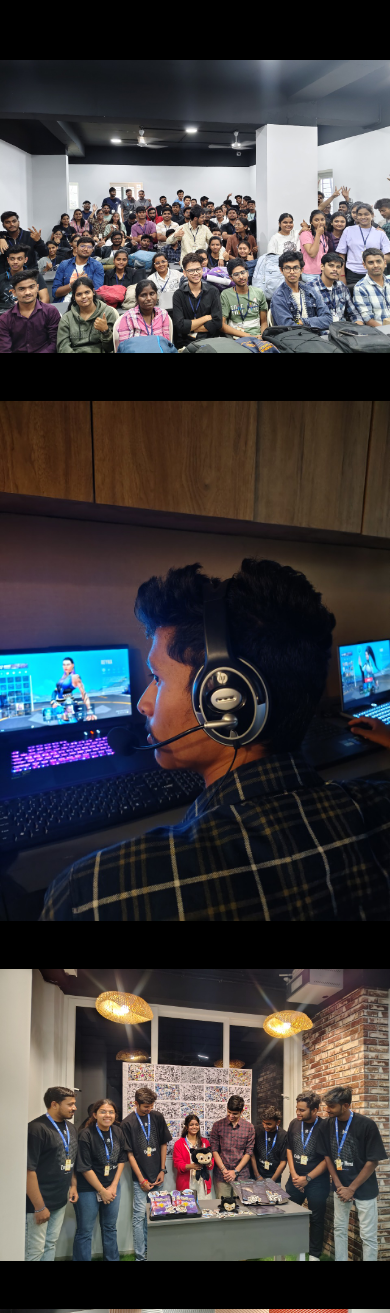
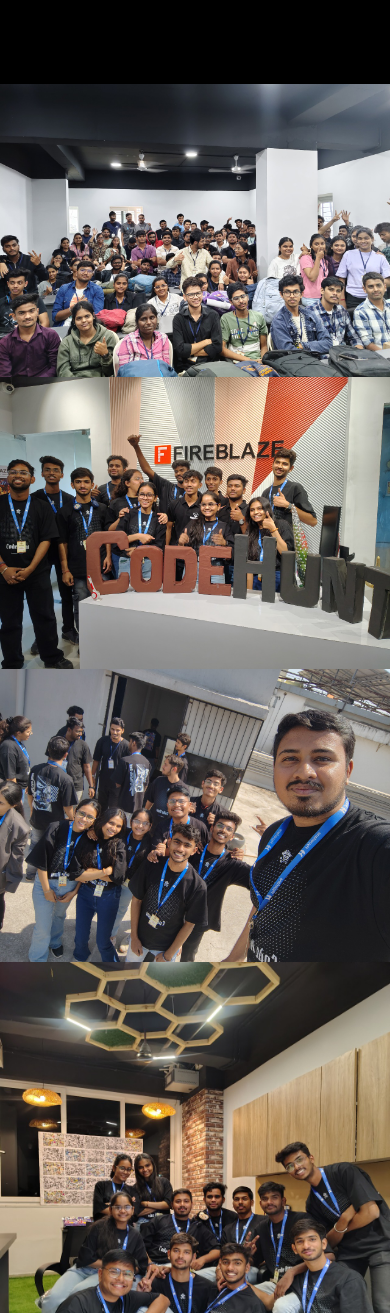
Before and after one commit to codetechie18/H4B-Main, a React (Vite) app: page /gallery in a window 390 px wide. Shown: the part 255-1568 px from the top of the page. Built offline with nearby package versions, Linux system fonts and the light colour scheme; a web font is replaced by a local one.

Commit message:
gallery update

```diff
--- a/src/Pages/Gallery.jsx
+++ b/src/Pages/Gallery.jsx
@@ -1,126 +1,202 @@
-import React from 'react';
+"use client";
 
-const Gallery = () => {
+import { useEffect, useState } from "react";
+import AnimatedTitle from "../Components/AnimatedTitle";
+import Footer from "../Components/Footer";
+
+export default function Gallery() {
+  const [mounted, setMounted] = useState(false);
+
+  useEffect(() => {
+    setMounted(true);
+  }, []);
+
+  if (!mounted) return null;
+
+  const CornerBorderWrapper = ({ children }) => (
+    <div className="relative">
+      <div className="relative p-1 rounded-lg overflow-hidden border border-white">
+        {children}
+        <div className="absolute top-0 left-0 w-4 h-4 border-t-2 border-l-2 border-green-500 z-20" />
+        <div className="absolute top-0 right-0 w-4 h-4 border-t-2 border-r-2 border-green-500 z-20" />
+        <div className="absolute bottom-0 left-0 w-4 h-4 border-b-2 border-l-2 border-green-500 z-20" />
+        <div className="absolute bottom-0 right-0 w-4 h-4 border-b-2 border-r-2 border-green-500 z-20" />
+
+        <div className="absolute top-0 left-0 w-4 h-4 border-t-2 border-l-2 border-white z-10" />
+        <div className="absolute top-0 right-0 w-4 h-4 border-t-2 border-r-2 border-white z-10" />
+        <div className="absolute bottom-0 left-0 w-4 h-4 border-b-2 border-l-2 border-white z-10" />
+        <div className="absolute bottom-0 right-0 w-4 h-4 border-b-2 border-r-2 border-white z-10" />
+      </div>
+    </div>
+  );
+
   return (
-    <div className="min-h-screen bg-[#0a0a0a] text-white py-16">
-      <div className="container mx-auto px-4">
-        <div className="grid grid-cols-1 md:grid-cols-2 lg:grid-cols-3 gap-8 pl-6">
-          {/* First Row */}
-          <div className="rounded-xl overflow-hidden">
-  {/* Image */}
-  <div className="aspect-[4/3]">
-    <img
-      src="/img/img1.jpg"
-      alt="Hackers Coding"
-      className="w-full h-full object-cover"
-    />
-  </div>
+    <div className="relative min-h-screen bg-black text-white p-4 overflow-hidden">
+      <div className="text-center mb-8 mt-4">
+        <AnimatedTitle
+          title="<b>Highlights</b>"
+          containerClass="mt-8 !text-black text-center reveal-element"
+        />
+      </div>
 
-  {/* Text below image */}
-  <div className="text-center mt-6">
-    <h2 className="text-[80px] font-bold text-green-500 leading-none">500+</h2>
-    <p className="text-3xl text-green-500 font-semibold">Hackers</p>
-  </div>
-</div>
+      <div className="relative w-full mx-auto md:pl-24 px-2">
+        <div className="grid grid-cols-1 gap-6 md:grid-cols-12 md:grid-rows-5 md:gap-4">
+          {/* Card 1 */}
+          <div className="md:col-span-5">
+            <CornerBorderWrapper>
+              <div className="bg-white text-black font-bold text-xl flex justify-center items-center h-60">
+                <img
+                  src="/img/img1.jpg"
+                  alt="description"
+                  className="w-full h-full object-cover rounded-md"
+                />
+              </div>
+            </CornerBorderWrapper>
+          </div>
 
+          {/* Card 2 */}
+          <div className="md:col-span-5 md:col-start-4 md:row-start-2">
+            <CornerBorderWrapper>
+              <div className="bg-white text-black font-bold text-xl flex justify-center items-center h-60">
+                <img
+                  src="/img/img2.jpg"
+                  alt="description"
+                  className="w-full h-full object-cover rounded-md"
+                />
+              </div>
+            </CornerBorderWrapper>
+          </div>
 
-          <div className="rounded-xl row-span-4 h-auto mt- overflow-hidden">
-  {/* Top Image */}
-  <div className="h-[600px]">
-    <img
-      src="/img/game3.jpg"
-      alt="Team Work"
-      className="w-full h-full object-cover rounded-t-xl"
-    />
-  </div>
+          {/* Card 3 */}
+          <div className="md:col-span-5 md:col-start-7 md:row-start-3">
+            <CornerBorderWrapper>
+              <div className="bg-white text-black font-bold text-xl flex justify-center items-center h-60">
+                <img
+                  src="/img/img3.jpg"
+                  alt="description"
+                  className="w-full h-full object-cover rounded-md"
+                />
+              </div>
+            </CornerBorderWrapper>
+          </div>
 
-  {/* Centered Text */}
-  <div className="p-6 text-center mt-6">
-    <h2 className="text-[80px] font-bold text-green-500 leading-none">24+</h2>
-    <p className="text-3xl text-green-500 font-semibold">Hack Hours</p>
-  </div>
+          {/* Card 4 */}
+          <div className="md:col-span-3 md:row-span-3 md:col-start-9 md:row-start-1 h-full">
+            <CornerBorderWrapper>
+              <div className="h-full w-full">
+                <img
+                  src="/img/img4.jpg"
+                  alt="description"
+                  className="w-full h-full object-cover rounded-md"
+                />
+              </div>
+            </CornerBorderWrapper>
+          </div>
 
-  {/* Bottom Image */}
-  <div className="mt-2">
-    <img
-      src="/img/workshop2.jpg"
-      alt="Bottom Image"
-      className="w-full h-90 object-cover rounded-b-xl"
-    />
-  </div>
-</div>
+          {/* Card 5 */}
+          <div className="md:col-span-5 md:row-span-2 md:col-start-4 md:row-start-4">
+            <CornerBorderWrapper>
+              <div className="bg-white text-black font-bold text-xl flex justify-center items-center h-60">
+                <img
+                  src="/img/img5.jpg"
+                  alt="description"
+                  className="w-full h-full object-cover rounded-md"
+                />
+              </div>
+            </CornerBorderWrapper>
+          </div>
 
+          {/* Card 6 */}
+          <div className="md:col-span-3 md:row-span-3 md:col-start-1 md:row-start-3">
+            <CornerBorderWrapper>
+              <div className="bg-white text-black font-bold text-xl flex justify-center items-center h-full">
+                <img
+                  src="/img/img6.jpg"
+                  alt="description"
+                  className="w-full h-full object-cover rounded-md"
+                />
+              </div>
+            </CornerBorderWrapper>
+          </div>
 
+          {/* Card 7 */}
+          <div className="md:col-span-4 md:row-span-4 md:col-start-1 md:row-start-5">
+            <CornerBorderWrapper>
+              <div className="bg-white text-black font-bold text-xl flex justify-center items-center h-60">
+                <img
+                  src="/img/game1.jpg"
+                  alt="description"
+                  className="w-full h-full object-cover rounded-md"
+                />
+              </div>
+            </CornerBorderWrapper>
+          </div>
 
-          {/* Second Row */}
-          <div className="flex items-center justify-center bg-transparent text-center p-4 pl-6">
-            <div>
-              <h2 className="text-[80px] font-bold text-green-500 leading-none">50+</h2>
-              <p className="text-3xl text-green-500 font-semibold">Partners</p>
+          {/* Card 8 */}
+          <div className="md:col-span-5 md:row-span-2 md:col-start-7 md:row-start-5">
+            <CornerBorderWrapper>
+              <div className="bg-white text-black font-bold text-xl flex justify-center items-center h-60">
+                <img
+                  src="/img/workshop1.jpg"
+                  alt="description"
+                  className="w-full h-full object-cover rounded-md"
+                />
+              </div>
+            </CornerBorderWrapper>
+          </div>
+
+          {/* Card 9 */}
+          <div className="md:col-span-3 md:col-start-6 md:row-start-1">
+            <div className="bg-transperent text-green-500 font-bold flex flex-col justify-center items-center h-full py-8 md:py-0">
+              <span className="text-5xl md:text-7xl font-extrabold">500+</span>
+              <span className="text-xl font-semibold mt-1">Hackers</span>
             </div>
           </div>
 
-          <div className="relative overflow-hidden rounded-xl aspect-[4/3]">
-            <img
-              src="/img/img2.jpg"
-              alt="Speaker"
-              className="w-full h-full object-cover"
-            />
+          {/* Card 10 */}
+          <div className="md:col-span-3 md:col-start-1 md:row-start-2">
+            <div className="bg-transperent text-black font-bold text-xl flex justify-center items-center h-full">
+              <div className="bg-transperent text-green-500 font-bold flex flex-col justify-center items-center h-full py-8 md:py-0">
+                <span className="text-5xl md:text-7xl font-extrabold">24+</span>
+                <span className="text-xl font-semibold mt-1">Hack Hours</span>
+              </div>
+            </div>
           </div>
 
-          {/* Third Row */}
+          {/* Card 11 */}
+          <div className="md:col-span-3 md:col-start-4 md:row-start-3">
+            <div className="bg-transperent text-black font-bold text-xl flex justify-center items-center h-full">
+              <div className="bg-transperent text-green-500 font-bold flex flex-col justify-center items-center h-full py-8 md:py-0">
+                <span className="text-5xl md:text-7xl font-extrabold">24+</span>
+                <span className="text-xl font-semibold mt-1">Hack Hours</span>
+              </div>
+            </div>
+          </div>
 
-          <div>
-               <div className="relative overflow-hidden rounded-xl aspect-[4/3]">
-            <img
-              src="/img/img1.jpg"
-              alt="Hackers Coding"
-              className="w-full h-full object-cover"
-            />
+          {/* Card 12 */}
+          <div className="md:col-span-2 md:row-span-3 md:col-start-9 md:row-start-3">
+            <div className="bg-transperent text-green-600 font-bold text-xl flex justify-center items-center h-full py-8 md:py-0">
+              <div className="flex flex-col justify-center items-center">
+                <span className="text-5xl md:text-7xl font-extrabold">50+</span>
+                <span className="text-xl font-semibold mt-1">Partners</span>
+              </div>
+            </div>
           </div>
+
+          {/* Card 13 */}
+          <div className="md:col-span-2 md:row-span-5 md:col-start-5 md:row-start-5">
+            <div className="bg-transperent text-green-600 font-bold text-xl flex justify-center items-center h-full py-8 md:py-0">
+              <div className="flex flex-col justify-center items-center">
+                <span className="text-5xl md:text-7xl font-extrabold">10+</span>
+                <span className="text-xl font-semibold mt-1">
+                  Successful Events
+                </span>
+              </div>
             </div>
-            <div className="rounded-xl row-span-4 overflow-hidden">
-  {/* Image */}
-  <div className="h-[400px] mt-10">
-    <img
-      src="/img/game1.jpg"
-      alt="Team Work"
-      className="w-full h-full object-cover"
-    />
-  </div>
-
-  {/* Text below image */}
-  <div className="text-center mt-40">
-    <h2 className="text-[80px] font-bold text-green-500 leading-none">10+</h2>
-    <p className="text-3xl text-green-500 font-semibold">Successful Event</p>
-  </div>
-</div>
-
-
-
-
-
-
-
-
-
-
-
-
-
-          {/* Fourth Row */}
-          <div className="flex items-center justify-center bg-transparent gap-40 text-center p-4 pl-6">
-             <img
-              src="/img/img4.jpg"
-              alt="Group Photo"
-              className="w-full h-full object-cover"
-            />
-
           </div>
         </div>
       </div>
+      <Footer />
     </div>
   );
-};
-
-export default Gallery;
+}
```
